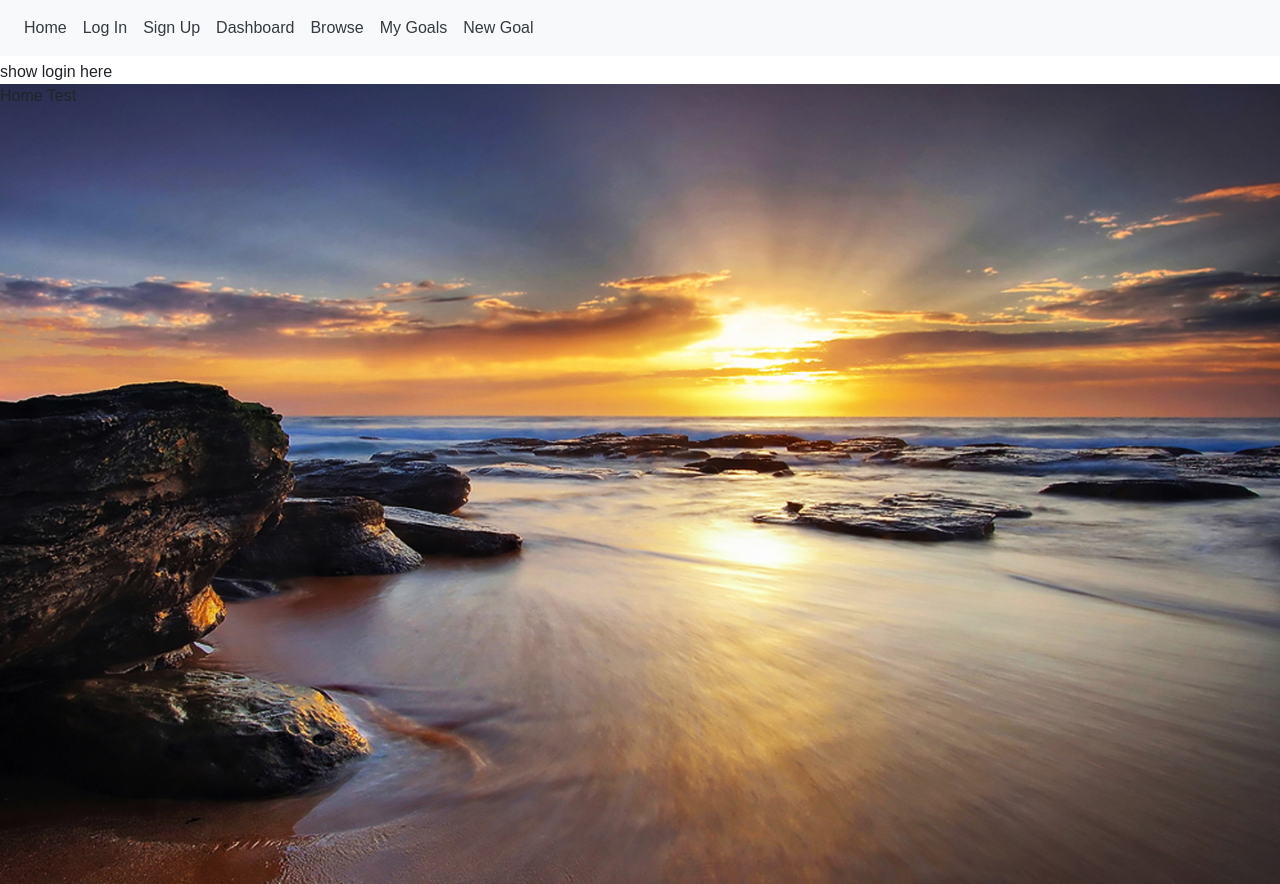
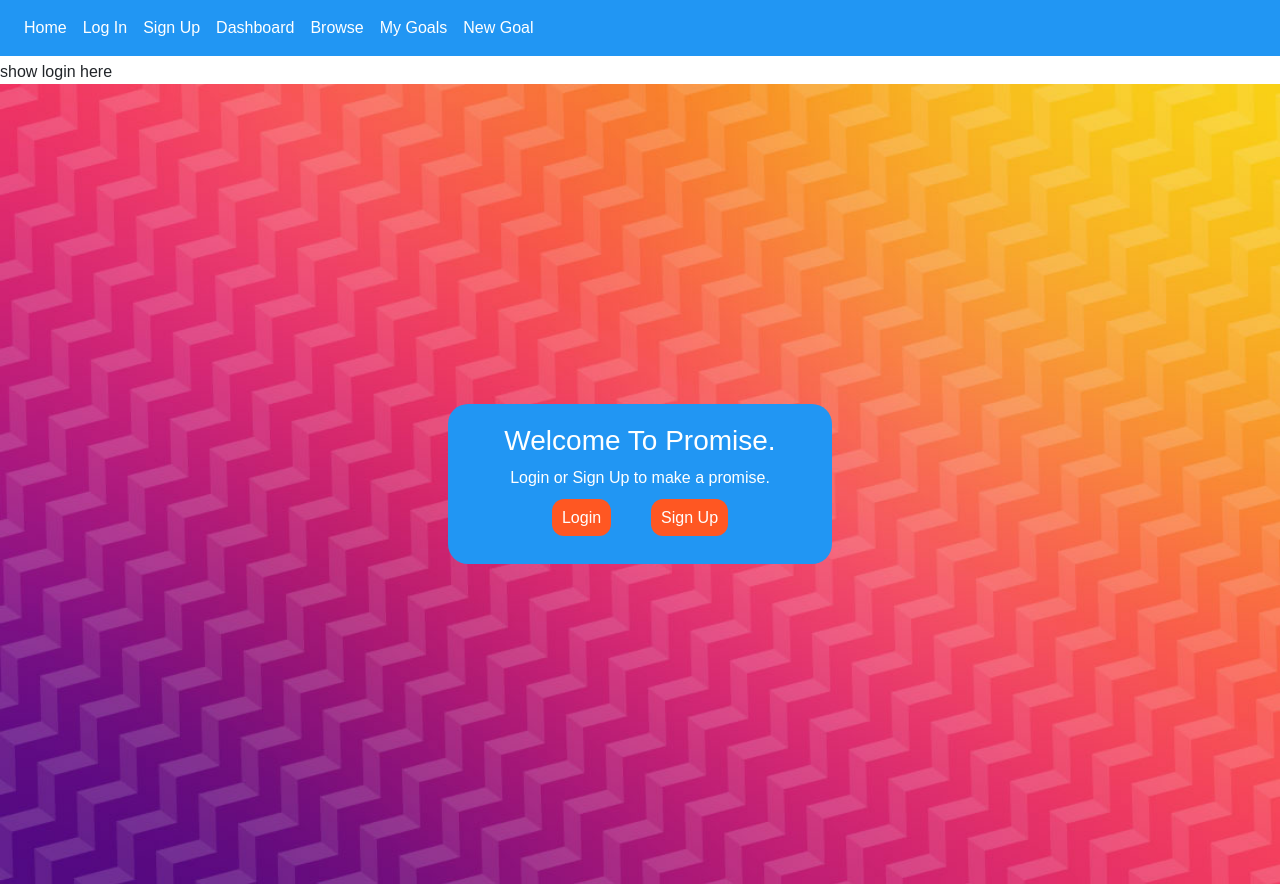
Before and after one commit to ryankegerreis/promise, a React (Create React App) app in the folder client/: page / in a window 1280 px wide. Built offline with nearby package versions, Linux system fonts and the light colour scheme.

Commit message:
Styles incoming

```diff
--- a/client/public/index.html
+++ b/client/public/index.html
@@ -20,7 +20,7 @@
       work correctly both with client-side routing and a non-root public URL.
       Learn how to configure a non-root public URL by running `npm run build`.
     -->
-  <title>MERN Boilerplate</title>
+  <title>Promise</title>
 </head>
 
 <body>
--- a/client/src/components/modules/Nav.jsx
+++ b/client/src/components/modules/Nav.jsx
@@ -4,16 +4,16 @@ import { Link } from 'react-router-dom';
 export default class Nav extends Component {
   render() {
     return (
-      <Fragment className='nav-fix'>
-        <nav className='navbar navbar-light bg-light navbar-expand-lg fixed-top nav-fix'>
+      <Fragment className='nav-fix nav-text'>
+        <nav className='navbar navbar-expand-lg fixed-top nav-fix'>
           <ul className='navbar-nav'>
-            <li className='nav-item p-2'><Link className='text-dark' to={'/'}>Home</Link></li>
-            <li className='nav-item p-2'><Link className='text-dark' to={'/login'}>Log In</Link></li>
-            <li className='nav-item p-2'><Link className='text-dark' to={'/signup'}>Sign Up</Link></li>
-            <li className='nav-item p-2'><Link className='text-dark' to={'/dashboard'}>Dashboard</Link></li>
-            <li className='nav-item p-2'><Link className='text-dark' to={'/browse'}>Browse</Link></li>
-            <li className='nav-item p-2'><Link className='text-dark' to={'/mygoals'}>My Goals</Link></li>
-            <li className='nav-item p-2'><Link className='text-dark' to={'/newgoal'}>New Goal</Link></li>
+            <li className='nav-item p-2'><Link className='nav-text' to={'/'}>Home</Link></li>
+            <li className='nav-item p-2'><Link className='nav-text' to={'/login'}>Log In</Link></li>
+            <li className='nav-item p-2'><Link className='nav-text' to={'/signup'}>Sign Up</Link></li>
+            <li className='nav-item p-2'><Link className='nav-text' to={'/dashboard'}>Dashboard</Link></li>
+            <li className='nav-item p-2'><Link className='nav-text' to={'/browse'}>Browse</Link></li>
+            <li className='nav-item p-2'><Link className='nav-text' to={'/mygoals'}>My Goals</Link></li>
+            <li className='nav-item p-2'><Link className='nav-text' to={'/newgoal'}>New Goal</Link></li>
           </ul>
         </nav>
       </Fragment >
--- a/client/src/components/pages/Home.jsx
+++ b/client/src/components/pages/Home.jsx
@@ -5,7 +5,16 @@ export default class Home extends Component {
     return (
       <Fragment>
         <div className="home-bg">
-          Home Test
+
+          <div className='center' id='button-container'>
+            <h3 className='home-text'>Welcome To Promise.</h3>
+            <p className='home-text'>Login or Sign Up to make a promise.</p>
+            <a href="./login" className='button' id='#button2'>Login</a>
+            <a href="./signup" className='button' id='#button1'>Sign Up</a>
+
+
+          </div>
+
 
         </div>
 
--- a/client/src/components/pages/Login.jsx
+++ b/client/src/components/pages/Login.jsx
@@ -30,7 +30,7 @@ export default class Login extends Component {
 
   render() {
     return (
-      <div className="Login">
+      <div className="Login page container">
         <h2>Login</h2>
         <form>
           Username: <input type="text" value={this.state.username} name="username" onChange={this.handleInputChange} /> <br />
--- a/client/src/components/pages/mygoals.jsx
+++ b/client/src/components/pages/mygoals.jsx
@@ -1,5 +1,6 @@
 import React, { Component, Fragment } from 'react';
 import api from '../../api';
+import Axios from 'axios'
 
 export default class MyGoals extends Component {
   constructor(props) {
@@ -8,13 +9,26 @@ export default class MyGoals extends Component {
       goals: []
     }
   }
+
+
+  deleteGoal = (id, i) => {
+    console.log(id)
+    Axios.post('http://localhost:5000/api/mygoals/deleteGoal', { id: id }).then(responseFromServer => {
+      console.log(responseFromServer)
+      let newGoals = [...this.state.goals]
+      this.state.goals.splice(i, 1)
+      this.setState({ newGoals })
+    })
+  }
+
+
   render() {
     return (
       <Fragment>
         <div>
           {/* Style with bootstrap cards */}
           <h2>My Goals</h2>
-          {this.state.goals.map(aGoal => <li key={aGoal._id}>{aGoal.name} {aGoal.partner} {aGoal.date} {aGoal.description}</li>)}
+          {this.state.goals.map((aGoal, i) => <li key={aGoal._id}>{aGoal.name} {aGoal.partner} {aGoal.date} {aGoal.description}<button onClick={() => this.deleteGoal(aGoal._id, i)} className="btn btn-primary" >Delete</button></li>)}
         </div>
       </Fragment>
     );
--- a/client/src/index.scss
+++ b/client/src/index.scss
@@ -38,6 +38,46 @@ body {
   background-color: #e73f3f;
 }
 
+.center {
+  top:40%;
+  margin: auto;
+  width: 30%;
+  height:20%;
+  padding: 20px;
+  position: relative;
+  background-color: #2196F3;
+  border-radius: 20px;
+
+}
+
+.button{
+  background-color: #FF5722;
+  color:white;
+  border:none;
+  padding: 10px;
+  text-align:center;
+  border-radius:12px;
+  transition-duration: 0.4s;
+  margin: 10px 20px;
+  }
+
+  .button:hover {
+    background-color: white; /* Green */
+    color: black;
+  }
+
+  .page{
+    width:100vw;
+    height:100vh;
+    }
+// --------------------
+// Flex styles
+
+
+.container{
+  flex-flow: row wrap;
+}
+
 // --------------------
 // Style for Home component
 .Home {
@@ -47,16 +87,46 @@ body {
 }
 
 .home-bg {
-  background-image: url("./images/sunrise.jpg");
+  background-image: url("./images/pattern.jpg");
   background-size: cover;
   background-repeat: no-repeat;
   height:100vh;
+  background-color:#BBDEFB;
+}
+
+#button1,#button2 {
+  display: inline-block;
+  padding-left:50px;
+  position: relative;
+}
+
+// #button1 {
+//   width: 500px;
+// }
+
+#button-container{
+  text-align:center;
+}
+
+.home-text{
+color:white;
 }
 
 // --------------------
 // Style for Nav component
 .nav-fix{
   position: fixed;
+  background-color:#2196F3;
+}
+
+.nav-text{
+  color:#FFFFFF;
+  transition-duration: 0.4s;
+}
+
+.nav-text:hover {
+  background-color: white; /* Green */
+  color: black;
 }
 
 // --------------------
```
Also changed, not shown: client/src/images/pattern.jpg (added), 1 other file (tests, documents, lock files or other folders).
